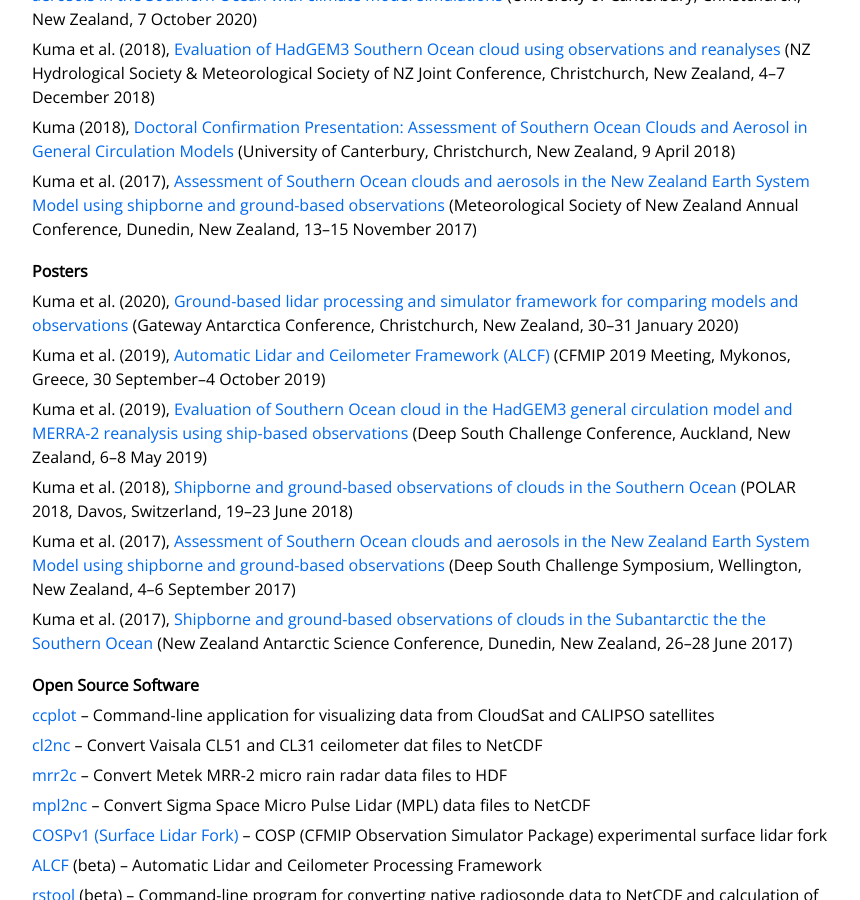
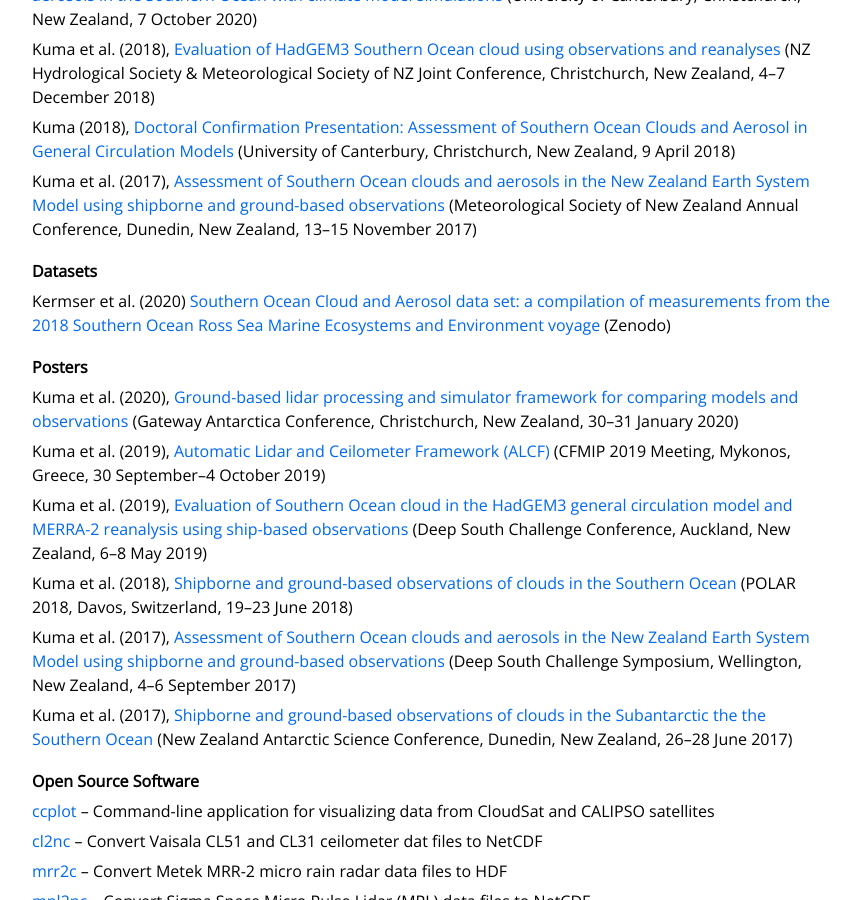
Before and after one commit to peterkuma/peterkuma.net, a Jekyll site: the page built from science/index.md, in a window 1280 px wide and 900 px high, scrolled down 895 px. Shown: the whole window, without its empty margins (208-1068 px from the left). Built offline with Jekyll 4.4.1, drawn with Linux system fonts in a browser that asks for light colours.

Commit message:
Add dataset Kremser et al. (2020)

```diff
--- a/science/index.md
+++ b/science/index.md
@@ -36,6 +36,10 @@
 Kuma (2018), [Doctoral Confirmation Presentation: Assessment of Southern Ocean Clouds and Aerosol in General Circulation Models](https://github.com/peterkuma/research/raw/master/presentations/Kuma%20(2018)%2C%20Doctoral%20Confirmation%20Presentation:%20Assessment%20of%20Southern%20Ocean%20Clouds%20and%20Aerosol%20in%20General%20Circulation%20Models.pdf) (University of Canterbury, Christchurch, New Zealand, 9 April 2018)
 
 Kuma et al. (2017), [Assessment of Southern Ocean clouds and aerosols in the New Zealand Earth System Model using shipborne and ground-based observations](https://github.com/peterkuma/research/raw/master/presentations/Kuma%20et%20al.%20(2017)%2C%20Assessment%20of%20Southern%20Ocean%20clouds%20and%20aerosols%20in%20the%20New%20Zealand%20Earth%20System%20Model%20using%20shipborne%20and%20ground-based%20observations.pdf) (Meteorological Society of New Zealand Annual Conference, Dunedin, New Zealand, 13–15 November 2017)
+
+## Datasets
+
+Kermser et al. (2020) [Southern Ocean Cloud and Aerosol data set: a compilation of measurements from the 2018 Southern Ocean Ross Sea Marine Ecosystems and Environment voyage](https://zenodo.org/record/4060237) (Zenodo)
 
 ## Posters
 
```
